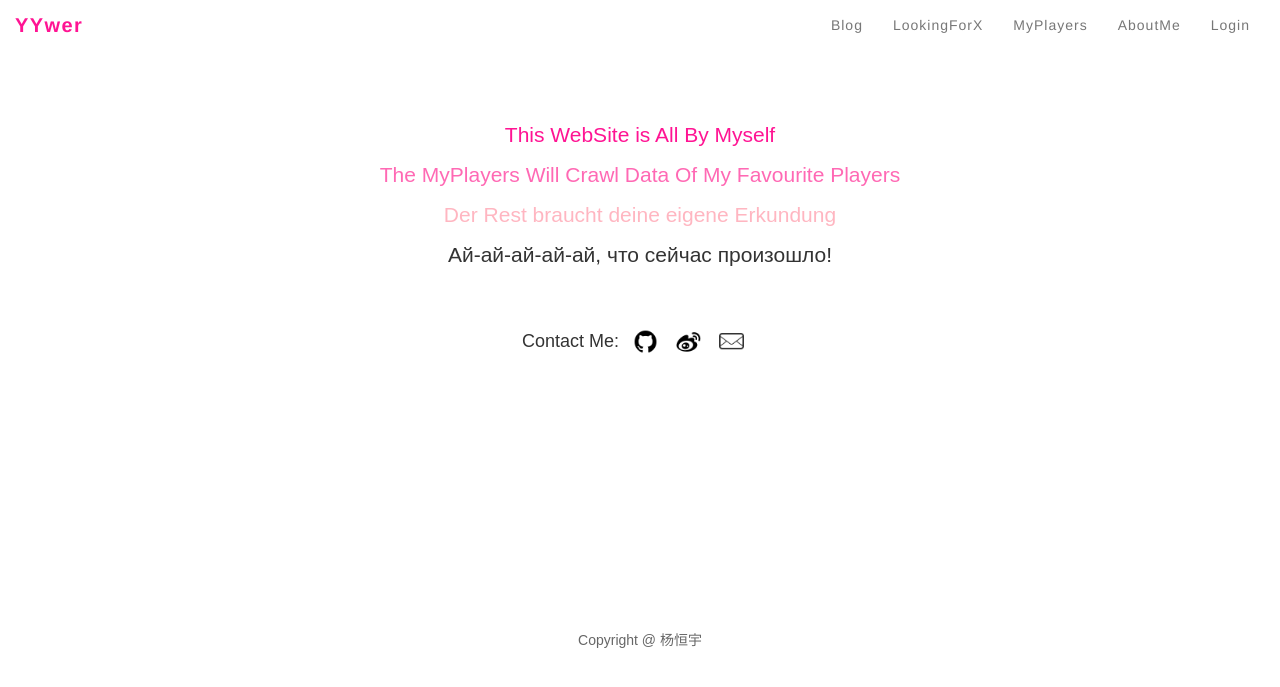
After one commit to tmaccs/niangWeb, a Flask app: page /about/ in a window 1280 px wide. The commit adds this page. Shown: the top 687 px of the page. Run offline with Flask 2, Linux system fonts and the light colour scheme; some libraries are stand-ins or nearby versions.

Commit message:
做好about页面

```diff
--- a/niangWeb.py
+++ b/niangWeb.py
@@ -172,6 +172,10 @@ def search():
     questions = Question.query.filter(or_(Question.title.contains('q'),Question.content.contains('q')))
     return render_template('search.html',q=q,questions=questions)
 
+@app.route('/about/')
+def about():
+    return render_template('about.html')
+
 @app.before_request
 def my_before_request():
     user_id = session.get('user_id')
--- /dev/null
+++ b/static/css/about.css
@@ -0,0 +1,22 @@
+img{
+    width: 25px;
+    height: 25px;
+    margin-right: 1em;
+}
+.contact{
+    display: inline-flex;
+    margin-left: auto;
+    margin-right: auto;
+    padding-top: 3em;
+}
+.logo{
+    padding-top: 0.5em;
+    width: inherit;
+}
+.info{
+    text-align: center;
+    font-size: 1.5em;
+}
+.container{
+    text-align: center;
+}
--- a/static/css/base.css
+++ b/static/css/base.css
@@ -18,7 +18,9 @@
     overflow: hidden;
     padding: 20px;
     padding-bottom: 39px;
+    min-height:500px;
 }
+
 #wrapper1{
         max-width: 1300px;
     width: 100%;
@@ -40,7 +42,7 @@ footer{
     color: #666;
 }
 
- a { color: #1f1f1f;font-family: "futura-pt", "proxima-nova","Helvetica Neue",Helvetica,Arial,sans-serif;}
+a{ color: #1f1f1f;font-family: "futura-pt", "proxima-nova","Helvetica Neue",Helvetica,Arial,sans-serif;}
  a:focus, a:hover{text-decoration: none;color:inherit;}
 
  .navbar-default {background-color:#ffffff;border:none;}
@@ -51,6 +53,9 @@ footer{
      background-color: #fff;
      color: #000;
  }
+body, button, input, select, textarea {
+    font-family: PingFang SC, Lantinghei SC, Microsoft Yahei, Hiragino Sans GB, Microsoft Sans Serif, WenQuanYi Micro Hei, sans-serif;
+}
 
  .navbar-default a {
      font-size: 14px;
--- /dev/null
+++ b/templates/about.html
@@ -0,0 +1,28 @@
+{% extends 'base.html' %}
+{% block head %}
+    <link rel="stylesheet" href="{{ url_for('static',filename='css/about.css') }}">
+{% endblock %}
+{% block wrapper %}
+    <div class="container">
+        <div class="info">
+            <p style="color: deeppink">This WebSite is All By Myself</p>
+            <p style="color: hotpink">The MyPlayers Will Crawl Data Of My Favourite Players</p>
+            <P style="color: lightpink">Der Rest braucht deine eigene Erkundung</P>
+            <p>Ай-ай-ай-ай-ай, что сейчас произошло! </p>
+        </div>
+        <div class="contact">
+            <h4 style="padding-right: 0.8em">Contact Me:</h4>
+            <div class="logo" >
+                <a href="https://github.com/tmaccs"><img src="{{ url_for('static',filename='images/github.png') }}" alt="github"> </a>
+                <a href="https://weibo.com/tmaccs"> <img src="{{ url_for('static',filename='images/weibo.png') }}" alt="weibo"></a>
+                <a href="#"> <img src="{{ url_for('static',filename='images/mail.png') }}" alt="mail"></a>
+            </div>
+            {#            <div class="qq" style="display: flex;">#}
+            {#                <img src="{{ url_for('static',filename='images/QQ.png') }}" alt="QQ"> <p>236668777</p>#}
+            {#            </div>#}
+            {#            <div class="wechat" style="display: flex;">#}
+            {#                <img src="{{ url_for('static',filename='images/wechat.png') }}" alt="wechat"> <p>yhytmaccs</p>#}
+            {#            </div>#}
+        </div>
+    </div>
+{% endblock %}
--- a/templates/base.html
+++ b/templates/base.html
@@ -29,7 +29,7 @@
                     <span class="icon-bar"></span>
                     <span class="icon-bar"></span>
                 </button>
-                <a class="navbar-brand" href="{{ url_for('index') }}">
+                <a class="navbar-brand" href="{{ url_for('index') }}" style="color: deeppink">
                     YYwer
                 </a>
             </div>
@@ -41,7 +41,7 @@
                     <li class="1active"><a href="{{ url_for('blog') }}"> Blog<span class="sr-only">(current)</span></a></li>
                     <li><a href="{{ url_for('question') }}">LookingForX</a></li>
                     <li><a href="{{ url_for('buslines') }}">MyPlayers</a></li>
-                    <li><a href="{{ url_for('blog') }}">AboutMe</a></li>
+                    <li><a href="{{ url_for('about') }}">AboutMe</a></li>
                     {#            </ul>#}
                     {#            <form class="navbar-form navbar-left" action="{{ url_for('search') }}" method="get">#}
                     {#                <div class="form-group">#}
--- a/templates/homepage.html
+++ b/templates/homepage.html
@@ -83,8 +83,8 @@
         <ul class="nav navbar-nav navbar-right">
     </div>
     <div class="myplayers">
-        <h3 style="border-bottom: 2px solid purple; margin-bottom: 15px;"><span
-                style="color: purple;background: #fff;padding-bottom: 0.1em;font-family: Serif;padding-left: 0.3em">MyPlayers</span>
+        <h3 style="border-bottom: 2px solid hotpink; margin-bottom: 15px;"><span
+                style="color:hotpink;background: #fff;padding-bottom: 0.1em;font-family: Serif;padding-left: 0.3em">MyPlayers</span>
         </h3>
         <div id="zimuge"></div>
         <div id="points" style="width:340px;height:300px;"></div>
```
Also changed, not shown: templates/pagenum.html (+8 -0 lines), static/images/QQ.png (added), static/images/github.png (added), static/images/mail.png (added), static/images/wechat.png (added), static/images/weibo.png (added).
